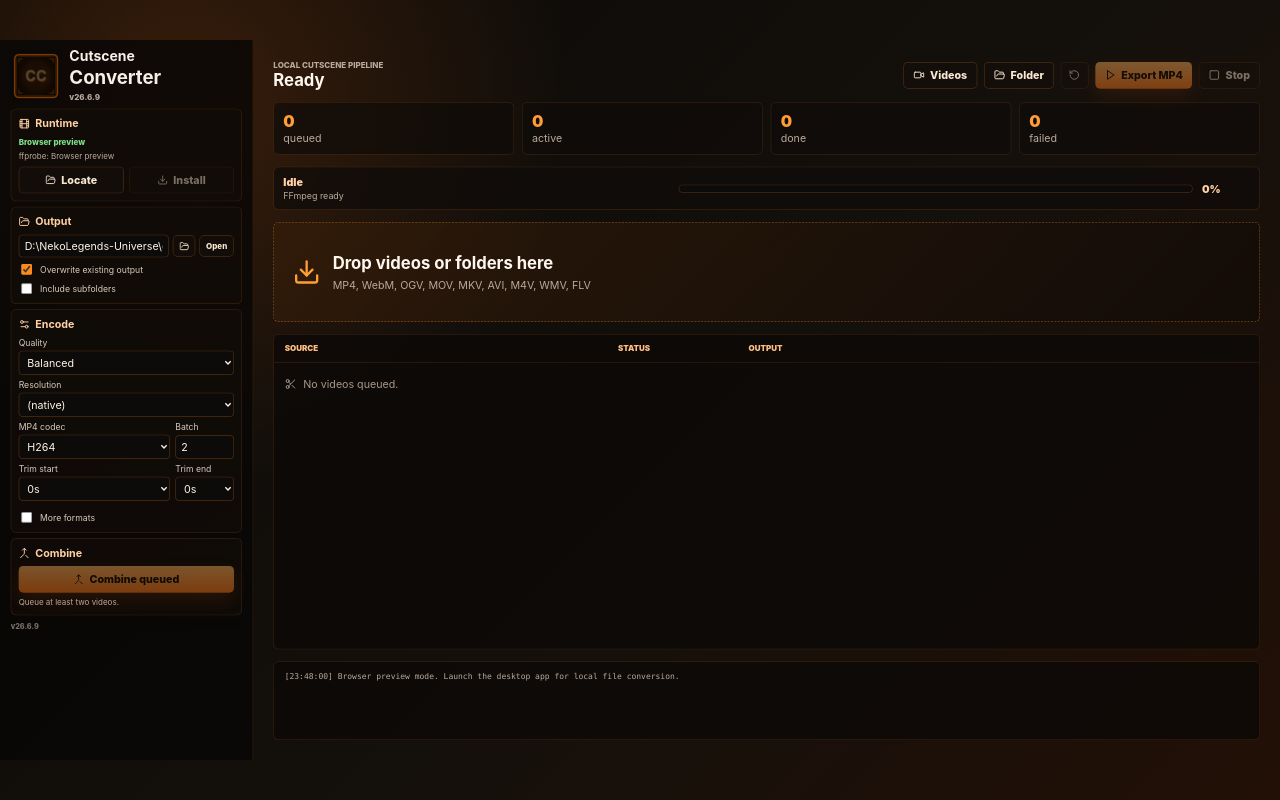
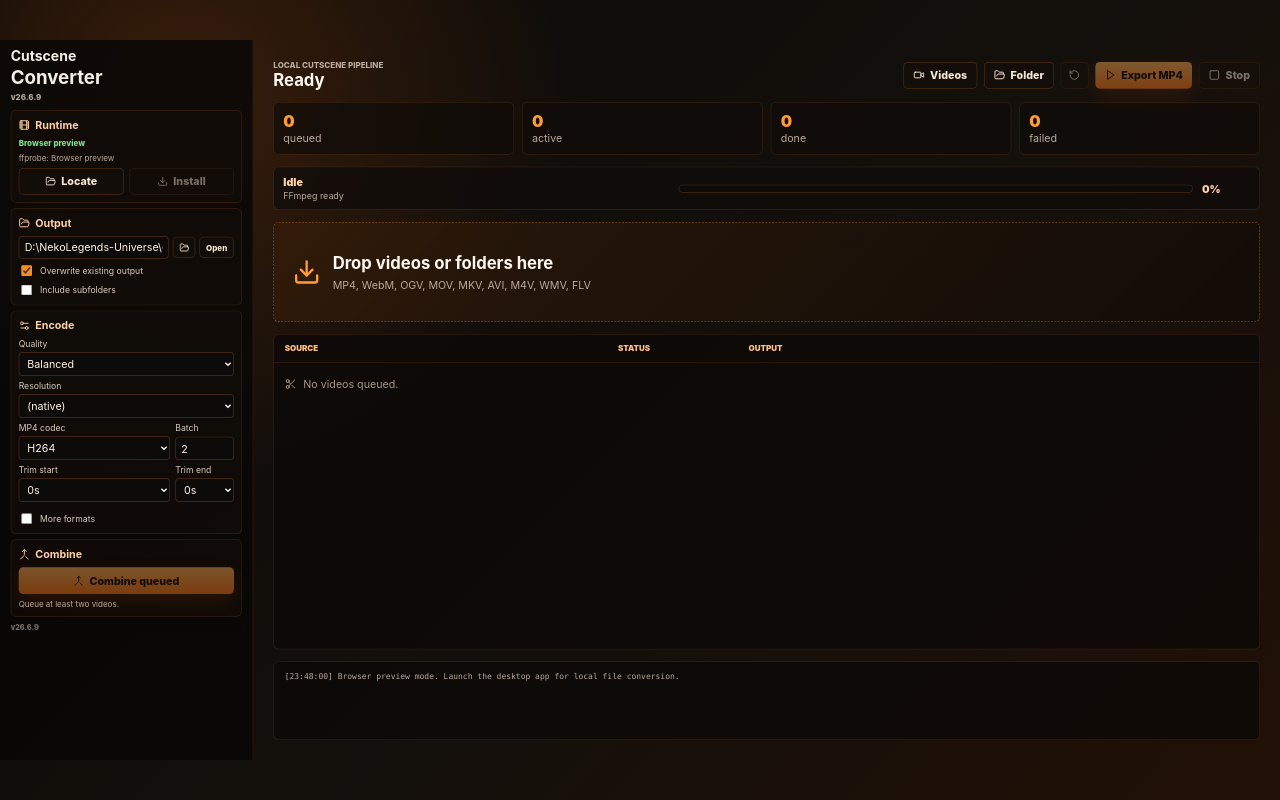
Before and after one commit to neko-legends/CutsceneConverter, a React (Vite) app: page / in a window 1280 px wide. Built offline with nearby package versions, Linux system fonts and the light colour scheme.

Commit message:
Quiet progress logs and simplify header

```diff
--- a/src/App.tsx
+++ b/src/App.tsx
@@ -19,7 +19,6 @@ import {
   XCircle
 } from "lucide-react";
 import { useCallback, useEffect, useMemo, useRef, useState } from "react";
-import logoUrl from "./assets/logo.png";
 
 type Quality = "Balanced" | "High" | "Smaller";
 type OutputResolution = "(native)" | "1920x1080" | "1444p" | "2160p";
@@ -161,6 +160,23 @@ function toOptions(config: AppConfig): ConvertOptions {
     trimEndSeconds: config.trimEndSeconds,
     mp4Codec: config.mp4Codec
   };
+}
+
+function eventLogMessage(payload: ConverterEvent) {
+  if (payload.type === "progress" || payload.type === "fileProgress" || payload.type === "fileStart") {
+    return null;
+  }
+  if (payload.type === "fileDone" && payload.path) {
+    const verb = payload.message?.toLowerCase().includes("skipped") ? "Skipped" : "Finished";
+    return `${verb}: ${fileName(payload.path)}`;
+  }
+  if (payload.type === "fileError" && payload.path) {
+    return `Failed: ${fileName(payload.path)}${payload.message ? ` - ${payload.message}` : ""}`;
+  }
+  if (payload.type === "fileCanceled" && payload.path) {
+    return `Canceled: ${fileName(payload.path)}`;
+  }
+  return payload.message ?? null;
 }
 
 export default function App() {
@@ -472,8 +488,11 @@ export default function App() {
 
     const eventPromise = listen<ConverterEvent>("converter-event", (event) => {
       const payload = event.payload;
-      if (payload.message) {
-        pushLog(payload.message);
+      const logMessage = eventLogMessage(payload);
+      if (logMessage) {
+        pushLog(logMessage);
+      }
+      if (payload.message && payload.type !== "progress" && payload.type !== "fileProgress") {
         setHeadline(payload.message);
       }
 
@@ -638,7 +657,6 @@ export default function App() {
       <main className="app-shell">
         <aside className="sidebar">
           <div className="brand">
-            <img src={logoUrl} alt="" />
             <div>
               <h1>Cutscene</h1>
               <h2>Converter</h2>
--- a/src/styles.css
+++ b/src/styles.css
@@ -76,16 +76,7 @@ p {
 }
 
 .brand {
-  display: grid;
-  grid-template-columns: 76px minmax(0, 1fr);
-  gap: 12px;
-  align-items: center;
-  margin-bottom: 10px;
-}
-
-.brand img {
-  width: 76px;
-  height: 76px;
+  margin-bottom: 12px;
 }
 
 h1 {
```
Also changed, not shown: src/assets/logo.png (deleted).
